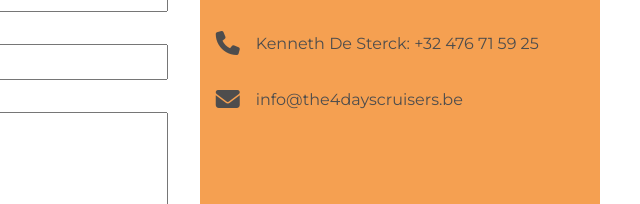
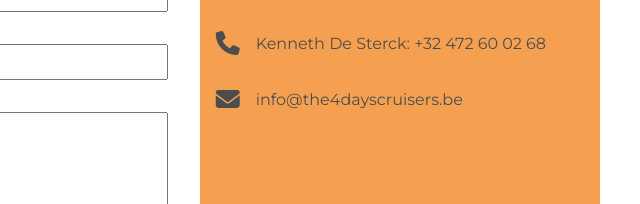
Before and after one commit to JoachimVanTittelboom/KOTK_site, a plain HTML site: page html/contact.html in a window 1280 px wide. Shown: the part 312-516 px from the top of the page, 640-1280 px from the left. Drawn offline with Linux system fonts and the light colour scheme.

Commit message:
update nummer contact

```diff
--- a/html/contact.html
+++ b/html/contact.html
@@ -82,7 +82,7 @@
             </div>
             <div class="contact-item">
               <i class="fa-solid fa-phone fa-xl contact-icons"></i
-              ><label class="contact-info">Kenneth De Sterck: +32 476 71 59 25</label>
+              ><label class="contact-info">Kenneth De Sterck: +32 472 60 02 68</label>
             </div>
             <div class="contact-item">
               <i class="fa-solid fa-envelope fa-xl contact-icons"></i
```
